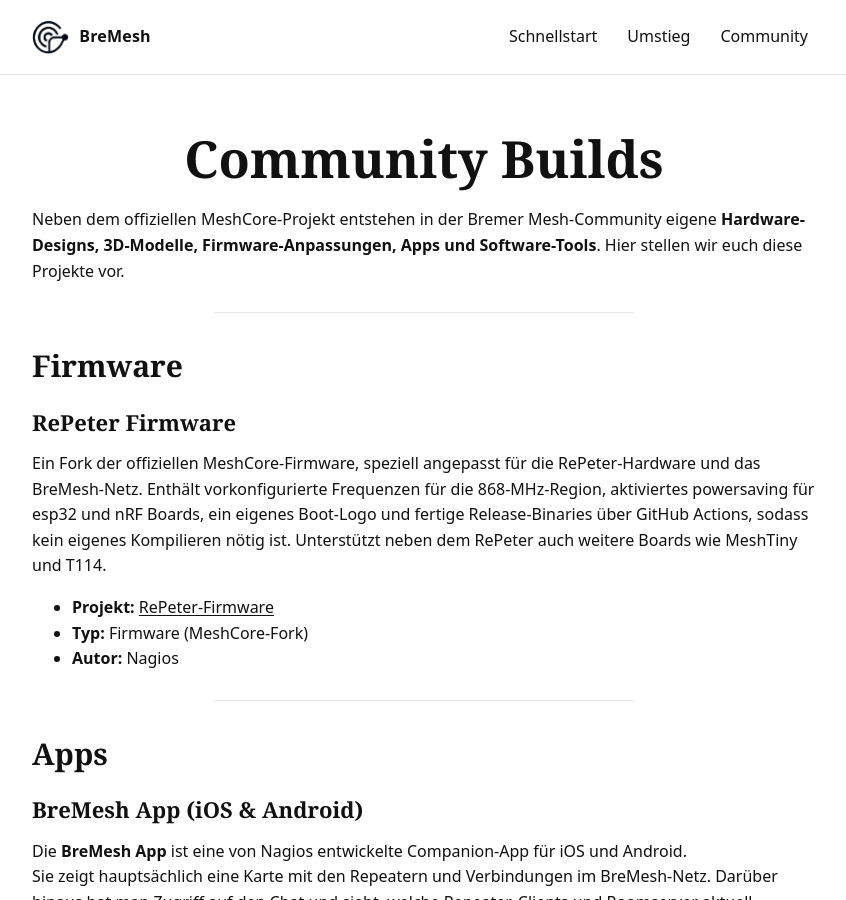
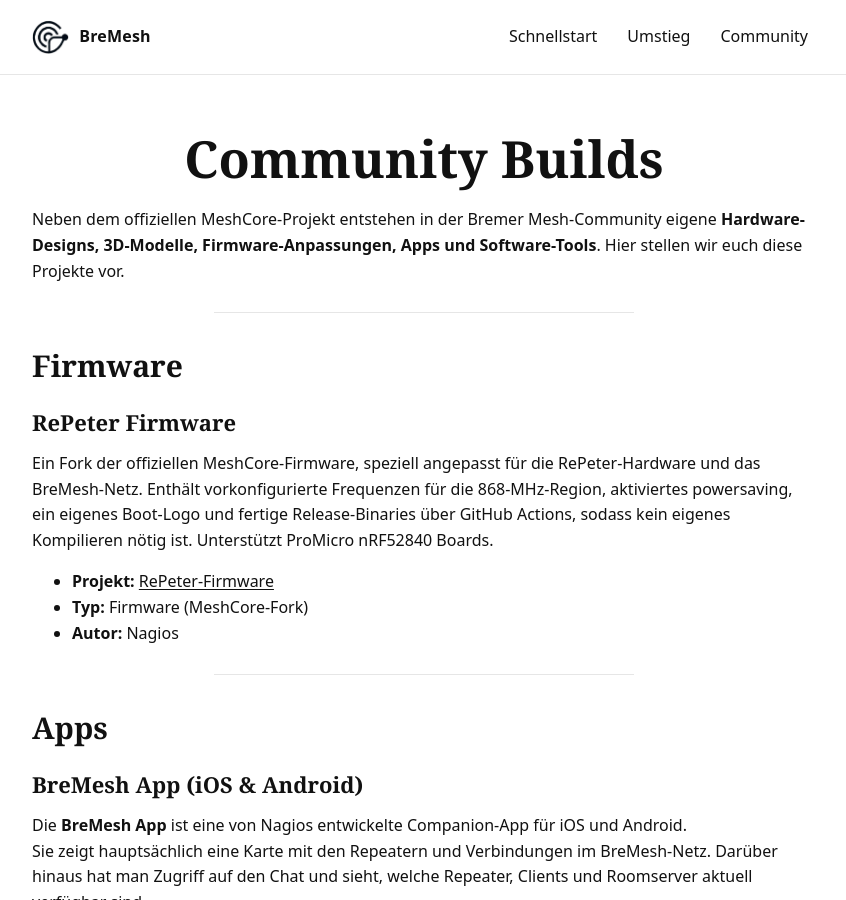
Before and after one commit to NordCen/BreMeshPeople, a Jekyll site: the page built from community-builds.md, in a window 1280 px wide and 900 px high. Shown: the whole window, without its empty margins (216-1062 px from the left). Built offline with Jekyll 4.4.1, drawn with Linux system fonts in a browser that asks for light colours.

Commit message:
Update RePeter Firmware description to clarify board support and remove esp32 reference

```diff
--- a/community-builds.md
+++ b/community-builds.md
@@ -15,7 +15,7 @@
 
 ### RePeter Firmware
 
-Ein Fork der offiziellen MeshCore-Firmware, speziell angepasst für die RePeter-Hardware und das BreMesh-Netz. Enthält vorkonfigurierte Frequenzen für die 868-MHz-Region, aktiviertes powersaving für esp32 und nRF Boards, ein eigenes Boot-Logo und fertige Release-Binaries über GitHub Actions, sodass kein eigenes Kompilieren nötig ist. Unterstützt neben dem RePeter auch weitere Boards wie MeshTiny und T114.
+Ein Fork der offiziellen MeshCore-Firmware, speziell angepasst für die RePeter-Hardware und das BreMesh-Netz. Enthält vorkonfigurierte Frequenzen für die 868-MHz-Region, aktiviertes powersaving, ein eigenes Boot-Logo und fertige Release-Binaries über GitHub Actions, sodass kein eigenes Kompilieren nötig ist. Unterstützt ProMicro nRF52840 Boards.
 
 - **Projekt:** [RePeter-Firmware](https://github.com/timniklas/RePeter-Firmware)
 - **Typ:** Firmware (MeshCore-Fork)
```
